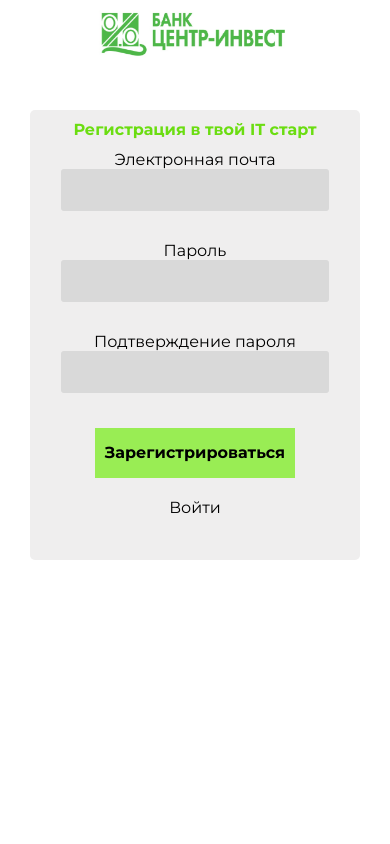
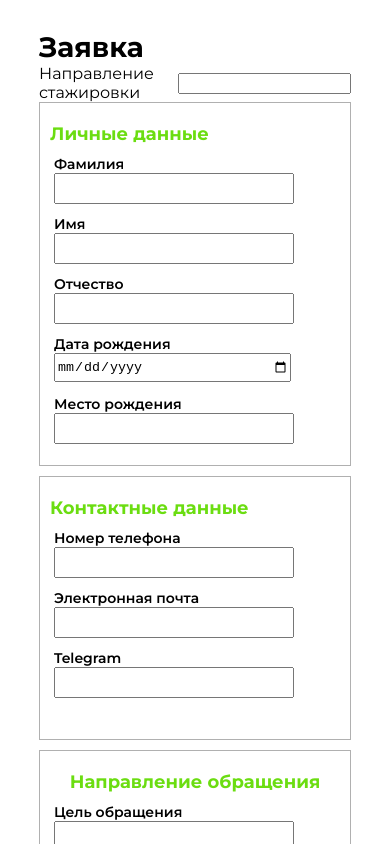
Before and after one commit to lee-serz/test, a React (Vite) app in the folder center-invest/: page / in a window 390 px wide. Shown: the top 844 px of the page. Built offline with nearby package versions, Linux system fonts and the light colour scheme.

Commit message:
add adaptive

```diff
--- a/center-invest/src/assets/components/Header/header.module.css
+++ b/center-invest/src/assets/components/Header/header.module.css
@@ -1,8 +1,9 @@
 .wrapper{
-
+    width: 100%;
 }
 
 .header {
+    box-sizing: border-box;
     display: flex;
     justify-content: space-between;
     padding: 0px 50px;
@@ -60,3 +61,22 @@
 .enterance:hover {
     opacity: .8;
 }
+
+@media screen and (max-width: 980px) {
+    .menu {
+        display: none;
+    }
+
+}
+
+@media screen and (max-width: 500px) {
+    .logo {
+        width: 100%;
+        max-width: 150px;
+        height: 40px;
+        background: url('../../images/logo.png');
+    }
+    .header {
+        padding: 0px 10px;
+    }
+}
--- a/center-invest/src/assets/components/Intership/intership.module.css
+++ b/center-invest/src/assets/components/Intership/intership.module.css
@@ -1,4 +1,5 @@
 .wrapper {
+    width: 100%;
     padding-bottom: 60px;
 }
 
@@ -11,6 +12,7 @@
 }
 
 .container {
+    width: 100%;
     display: flex;
     flex-direction: column;
     justify-content: center;
@@ -55,3 +57,19 @@
 .item__description {
     font-size: 20px;
 }
+
+/*  АДАПТИВКА  */
+@media screen and (max-width: 980px) {
+    .row {
+        display: flex;
+        flex-direction: column;
+        align-items: center;
+        margin-bottom: 30px;
+    }
+
+    .item {
+        width: 90%;
+        height: 300px;
+    }
+
+}
--- a/center-invest/src/assets/components/Start/start.module.css
+++ b/center-invest/src/assets/components/Start/start.module.css
@@ -1,4 +1,5 @@
 .wrapper{
+    width: 100%;
     background-color: #EAEAEA;
     display: flex;
     flex-direction: column;
@@ -43,5 +44,5 @@
 
 .image {
     width: 100%;
-    max-width: 340px;
+    max-width: 240px;
 }
--- a/center-invest/src/assets/components/Vacancy/vacancy.module.css
+++ b/center-invest/src/assets/components/Vacancy/vacancy.module.css
@@ -69,3 +69,19 @@
 .item__description {
     font-size: 20px;
 }
+
+/*  АДАПТИВКА  */
+@media screen and (max-width: 980px) {
+    .row {
+        display: flex;
+        flex-direction: column;
+        align-items: center;
+    }
+
+    .item {
+        width: 100%;
+        max-width: 90%;
+        height: 400px;
+    }
+
+}
--- a/center-invest/src/assets/pages/Form/form.module.css
+++ b/center-invest/src/assets/pages/Form/form.module.css
@@ -2,8 +2,10 @@
 
 .wrapper {
     padding-top: 30px;
+    padding-bottom: 30px;
     width: 80%;
     margin: 0 auto;
+
 }
 
 .personal__data, .contacts, .target {
@@ -108,3 +110,66 @@
     border: none;
     font-size: 16px;
 }
+
+/*  АДАПТИВКА  */
+@media screen and (max-width: 980px) {
+
+    .box1{
+        box-sizing: border-box;
+        display: flex;
+        flex-direction: column;
+        justify-content: space-between;
+    }
+
+    .box__title {
+        font-weight: 700;
+        font-size: 28px;
+        color: #000000;
+    }
+
+    .data, .contact, .target {
+        display: flex;
+        flex-wrap: nowrap;
+        flex-direction: column;
+        align-items: center;
+    }
+
+    .contact {
+        height: 200px;
+    }
+    .blank{
+        width: 80%;
+        height: 60px;
+        display: flex;
+        flex-direction: column;
+        margin-right: 50px;
+    }
+    .direction {
+        width: 100%;
+        display: flex;
+        align-items: center;
+    }
+    .direction input {
+        box-sizing: border-box;
+        width: 100%;
+        max-width: 400px;
+    }
+    .target {
+        height: 350px;
+    }
+
+    .btn {
+        max-width: 100px;
+        font-size: 12px;
+        text-align: center;
+    }
+
+    .wrapper p {
+        font-size: 18px;
+    }
+    .personal__data, .contacts, .target {
+        font-size: 14px;
+
+    }
+
+}
--- a/center-invest/src/main.jsx
+++ b/center-invest/src/main.jsx
@@ -10,6 +10,6 @@ import RegisterForm from './assets/components/RegisterForm/RegisterForm'
 
 ReactDOM.createRoot(document.getElementById('root')).render(
   <React.StrictMode>
-    <RegisterForm />
+    <Form />
   </React.StrictMode>
 )
```
